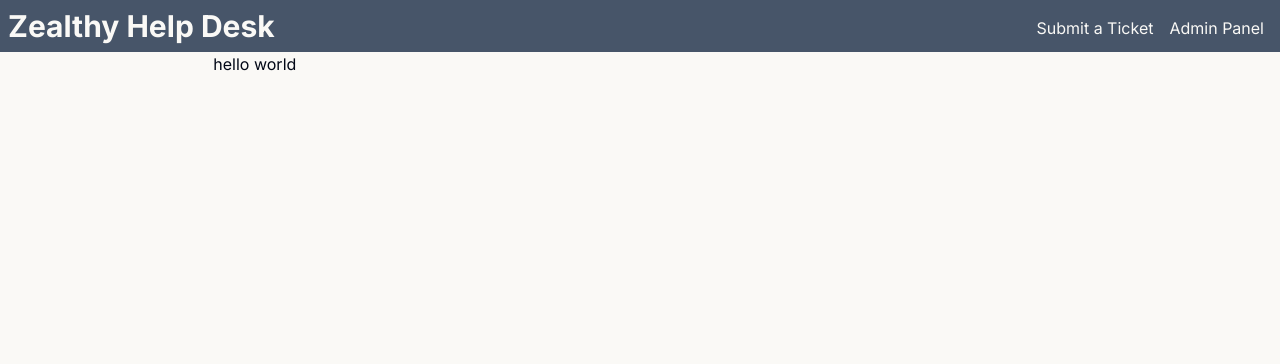
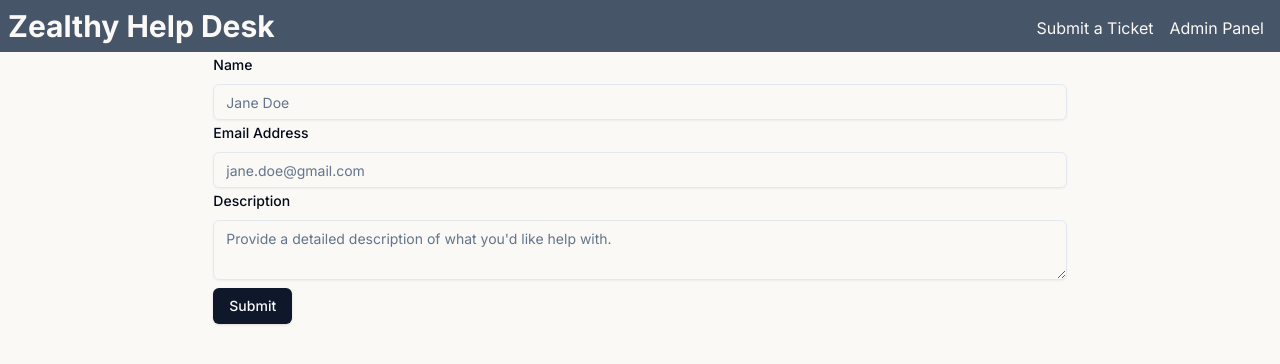
Before and after one commit to jdvplus/stealth-helpdesk-frontend, a Next.js app: page / in a window 1280 px wide. Shown: the top 364 px of the page. Built offline with nearby package versions, Linux system fonts and the light colour scheme.

Commit message:
revert to shadcn form (fixed backend cors issue)

```diff
--- a/src/components/TicketSubmissionForm.tsx
+++ b/src/components/TicketSubmissionForm.tsx
@@ -1,35 +1,108 @@
 'use client';
 
+import { z } from 'zod';
+import { useForm } from 'react-hook-form';
+import { zodResolver } from '@hookform/resolvers/zod';
+
+import { Button } from '@/components/ui/button';
+import {
+  Form,
+  FormControl,
+  FormField,
+  FormItem,
+  FormLabel,
+  FormMessage,
+} from '@/components/ui/form';
 import { Input } from '@/components/ui/input';
 import { Textarea } from '@/components/ui/textarea';
 
-// const formSchema = z.object({
-//   name: z
-//     .string()
-//     .min(2, { message: 'Name must be at least 2 characters.' })
-//     .max(50, { message: 'Name cannot be longer than 50 characters.' }),
-//   email: z.string().email({ message: 'Please enter a valid email address.' }),
-//   description: z.string().min(4, {
-//     message: "Please include a description of what you'd like help with.",
-//   }),
-// });
+const formSchema = z.object({
+  name: z
+    .string()
+    .min(2, { message: 'Name must be at least 2 characters.' })
+    .max(50, { message: 'Name cannot be longer than 50 characters.' }),
+  email: z.string().email({ message: 'Please enter a valid email address.' }),
+  description: z.string().min(4, {
+    message: "Please include a description of what you'd like help with.",
+  }),
+});
 
 const TicketSubmissionForm = () => {
-  // const form = useForm<z.infer<typeof formSchema>>({
-  //   resolver: zodResolver(formSchema),
-  //   defaultValues: {
-  //     name: '',
-  //     email: '',
-  //     description: '',
-  //   },
-  // });
+  const form = useForm<z.infer<typeof formSchema>>({
+    resolver: zodResolver(formSchema),
+    defaultValues: {
+      name: '',
+      email: '',
+      description: '',
+    },
+  });
 
-  // const onSubmit = (values: z.infer<typeof formSchema>) => {
-  //   // TODO: make POST request to /tickets on api
-  //   console.log('values', values);
-  // };
+  const onSubmit = (values: z.infer<typeof formSchema>) => {
+    // TODO: make POST request to /tickets on api
+    console.log('values', values);
+  };
 
-  return <h1>hello world</h1>;
+  return (
+    <Form {...form}>
+      <form onSubmit={form.handleSubmit(onSubmit)}>
+        {/* field #1: name */}
+        <FormField
+          control={form.control}
+          name='name'
+          render={({ field }) => (
+            <FormItem>
+              <FormLabel>Name</FormLabel>
+              <FormControl>
+                <Input placeholder='Jane Doe' {...field} />
+              </FormControl>
+              <FormMessage />
+            </FormItem>
+          )}
+        />
+
+        {/* field #2: email address */}
+        <FormField
+          control={form.control}
+          name='email'
+          render={({ field }) => (
+            <FormItem>
+              <FormLabel>Email Address</FormLabel>
+              <FormControl>
+                <Input
+                  placeholder='jane.doe@gmail.com'
+                  type='email'
+                  {...field}
+                />
+              </FormControl>
+              <FormMessage />
+            </FormItem>
+          )}
+        />
+
+        {/* field #3: description of issue */}
+        <FormField
+          control={form.control}
+          name='description'
+          render={({ field }) => (
+            <FormItem>
+              <FormLabel>Description</FormLabel>
+              <FormControl>
+                <Textarea
+                  placeholder="Provide a detailed description of what you'd like help with."
+                  {...field}
+                />
+              </FormControl>
+              <FormMessage />
+            </FormItem>
+          )}
+        />
+
+        <Button type='submit' className='mt-2'>
+          Submit
+        </Button>
+      </form>
+    </Form>
+  );
 };
 
 export default TicketSubmissionForm;
--- /dev/null
+++ b/src/components/ui/button.tsx
@@ -0,0 +1,57 @@
+import * as React from 'react';
+import { Slot } from '@radix-ui/react-slot';
+import { cva, type VariantProps } from 'class-variance-authority';
+
+import { cn } from '@/lib/utils';
+
+const buttonVariants = cva(
+  'inline-flex items-center justify-center whitespace-nowrap rounded-md text-sm font-medium transition-colors focus-visible:outline-none focus-visible:ring-1 focus-visible:ring-ring disabled:pointer-events-none disabled:opacity-50',
+  {
+    variants: {
+      variant: {
+        default:
+          'bg-primary text-primary-foreground shadow hover:bg-primary/90',
+        destructive:
+          'bg-destructive text-destructive-foreground shadow-sm hover:bg-destructive/90',
+        outline:
+          'border border-input bg-background shadow-sm hover:bg-accent hover:text-accent-foreground',
+        secondary:
+          'bg-secondary text-secondary-foreground shadow-sm hover:bg-secondary/80',
+        ghost: 'hover:bg-accent hover:text-accent-foreground',
+        link: 'text-primary underline-offset-4 hover:underline',
+      },
+      size: {
+        default: 'h-9 px-4 py-2',
+        sm: 'h-8 rounded-md px-3 text-xs',
+        lg: 'h-10 rounded-md px-8',
+        icon: 'h-9 w-9',
+      },
+    },
+    defaultVariants: {
+      variant: 'default',
+      size: 'default',
+    },
+  }
+);
+
+export interface ButtonProps
+  extends React.ButtonHTMLAttributes<HTMLButtonElement>,
+    VariantProps<typeof buttonVariants> {
+  asChild?: boolean;
+}
+
+const Button = React.forwardRef<HTMLButtonElement, ButtonProps>(
+  ({ className, variant, size, asChild = false, ...props }, ref) => {
+    const Comp = asChild ? Slot : 'button';
+    return (
+      <Comp
+        className={cn(buttonVariants({ variant, size, className }))}
+        ref={ref}
+        {...props}
+      />
+    );
+  }
+);
+Button.displayName = 'Button';
+
+export { Button, buttonVariants };
--- /dev/null
+++ b/src/components/ui/form.tsx
@@ -0,0 +1,177 @@
+import * as React from 'react';
+import * as LabelPrimitive from '@radix-ui/react-label';
+import { Slot } from '@radix-ui/react-slot';
+import {
+  Controller,
+  ControllerProps,
+  FieldPath,
+  FieldValues,
+  FormProvider,
+  useFormContext,
+} from 'react-hook-form';
+
+import { cn } from '@/lib/utils';
+import { Label } from '@/components/ui/label';
+
+const Form = FormProvider;
+
+type FormFieldContextValue<
+  TFieldValues extends FieldValues = FieldValues,
+  TName extends FieldPath<TFieldValues> = FieldPath<TFieldValues>
+> = {
+  name: TName;
+};
+
+const FormFieldContext = React.createContext<FormFieldContextValue>(
+  {} as FormFieldContextValue
+);
+
+const FormField = <
+  TFieldValues extends FieldValues = FieldValues,
+  TName extends FieldPath<TFieldValues> = FieldPath<TFieldValues>
+>({
+  ...props
+}: ControllerProps<TFieldValues, TName>) => {
+  return (
+    <FormFieldContext.Provider value={{ name: props.name }}>
+      <Controller {...props} />
+    </FormFieldContext.Provider>
+  );
+};
+
+const useFormField = () => {
+  const fieldContext = React.useContext(FormFieldContext);
+  const itemContext = React.useContext(FormItemContext);
+  const { getFieldState, formState } = useFormContext();
+
+  const fieldState = getFieldState(fieldContext.name, formState);
+
+  if (!fieldContext) {
+    throw new Error('useFormField should be used within <FormField>');
+  }
+
+  const { id } = itemContext;
+
+  return {
+    id,
+    name: fieldContext.name,
+    formItemId: `${id}-form-item`,
+    formDescriptionId: `${id}-form-item-description`,
+    formMessageId: `${id}-form-item-message`,
+    ...fieldState,
+  };
+};
+
+type FormItemContextValue = {
+  id: string;
+};
+
+const FormItemContext = React.createContext<FormItemContextValue>(
+  {} as FormItemContextValue
+);
+
+const FormItem = React.forwardRef<
+  HTMLDivElement,
+  React.HTMLAttributes<HTMLDivElement>
+>(({ className, ...props }, ref) => {
+  const id = React.useId();
+
+  return (
+    <FormItemContext.Provider value={{ id }}>
+      <div ref={ref} className={cn('space-y-2', className)} {...props} />
+    </FormItemContext.Provider>
+  );
+});
+FormItem.displayName = 'FormItem';
+
+const FormLabel = React.forwardRef<
+  React.ElementRef<typeof LabelPrimitive.Root>,
+  React.ComponentPropsWithoutRef<typeof LabelPrimitive.Root>
+>(({ className, ...props }, ref) => {
+  const { error, formItemId } = useFormField();
+
+  return (
+    <Label
+      ref={ref}
+      className={cn(error && 'text-destructive', className)}
+      htmlFor={formItemId}
+      {...props}
+    />
+  );
+});
+FormLabel.displayName = 'FormLabel';
+
+const FormControl = React.forwardRef<
+  React.ElementRef<typeof Slot>,
+  React.ComponentPropsWithoutRef<typeof Slot>
+>(({ ...props }, ref) => {
+  const { error, formItemId, formDescriptionId, formMessageId } =
+    useFormField();
+
+  return (
+    <Slot
+      ref={ref}
+      id={formItemId}
+      aria-describedby={
+        !error
+          ? `${formDescriptionId}`
+          : `${formDescriptionId} ${formMessageId}`
+      }
+      aria-invalid={!!error}
+      {...props}
+    />
+  );
+});
+FormControl.displayName = 'FormControl';
+
+const FormDescription = React.forwardRef<
+  HTMLParagraphElement,
+  React.HTMLAttributes<HTMLParagraphElement>
+>(({ className, ...props }, ref) => {
+  const { formDescriptionId } = useFormField();
+
+  return (
+    <p
+      ref={ref}
+      id={formDescriptionId}
+      className={cn('text-[0.8rem] text-muted-foreground', className)}
+      {...props}
+    />
+  );
+});
+FormDescription.displayName = 'FormDescription';
+
+const FormMessage = React.forwardRef<
+  HTMLParagraphElement,
+  React.HTMLAttributes<HTMLParagraphElement>
+>(({ className, children, ...props }, ref) => {
+  const { error, formMessageId } = useFormField();
+  const body = error ? String(error?.message) : children;
+
+  if (!body) {
+    return null;
+  }
+
+  return (
+    <p
+      ref={ref}
+      id={formMessageId}
+      className={cn('text-[0.8rem] font-medium text-destructive', className)}
+      {...props}
+    >
+      {body}
+    </p>
+  );
+});
+FormMessage.displayName = 'FormMessage';
+
+export {
+  useFormField,
+  Form,
+  FormItem,
+  FormLabel,
+  FormControl,
+  FormDescription,
+  FormMessage,
+  FormField,
+};
--- /dev/null
+++ b/src/components/ui/label.tsx
@@ -0,0 +1,26 @@
+'use client';
+
+import * as React from 'react';
+import * as LabelPrimitive from '@radix-ui/react-label';
+import { cva, type VariantProps } from 'class-variance-authority';
+
+import { cn } from '@/lib/utils';
+
+const labelVariants = cva(
+  'text-sm font-medium leading-none peer-disabled:cursor-not-allowed peer-disabled:opacity-70'
+);
+
+const Label = React.forwardRef<
+  React.ElementRef<typeof LabelPrimitive.Root>,
+  React.ComponentPropsWithoutRef<typeof LabelPrimitive.Root> &
+    VariantProps<typeof labelVariants>
+>(({ className, ...props }, ref) => (
+  <LabelPrimitive.Root
+    ref={ref}
+    className={cn(labelVariants(), className)}
+    {...props}
+  />
+));
+Label.displayName = LabelPrimitive.Root.displayName;
+
+export { Label };
```
Also changed, not shown: package.json (+6 -1 lines), 1 other file (tests, documents, lock files or other folders).
